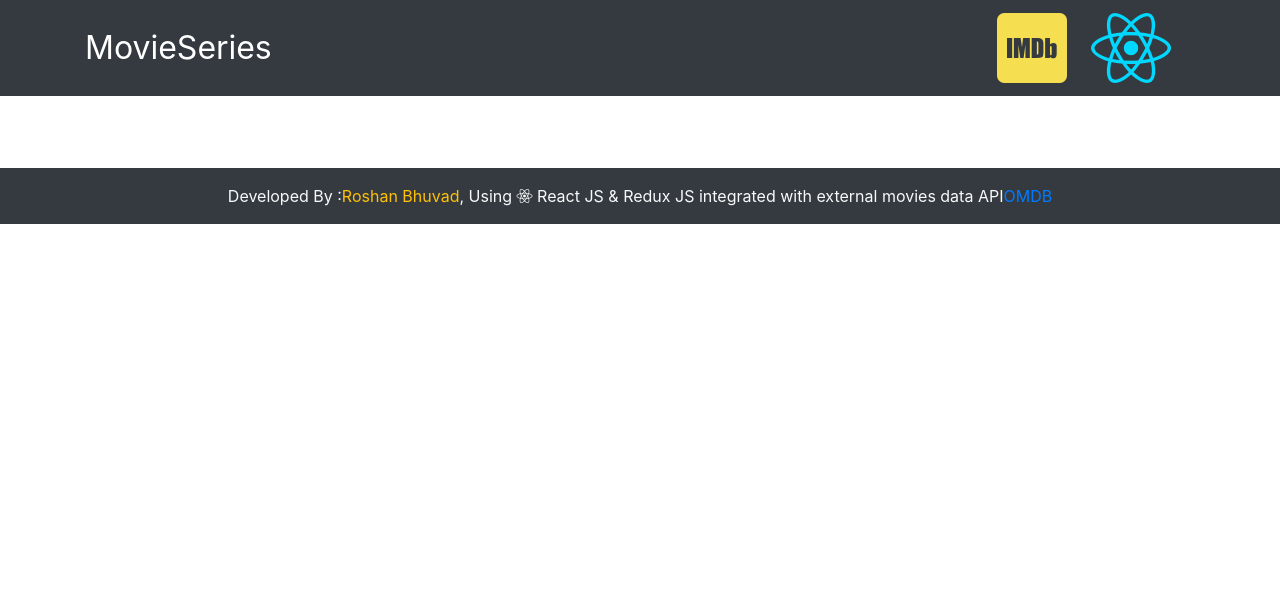
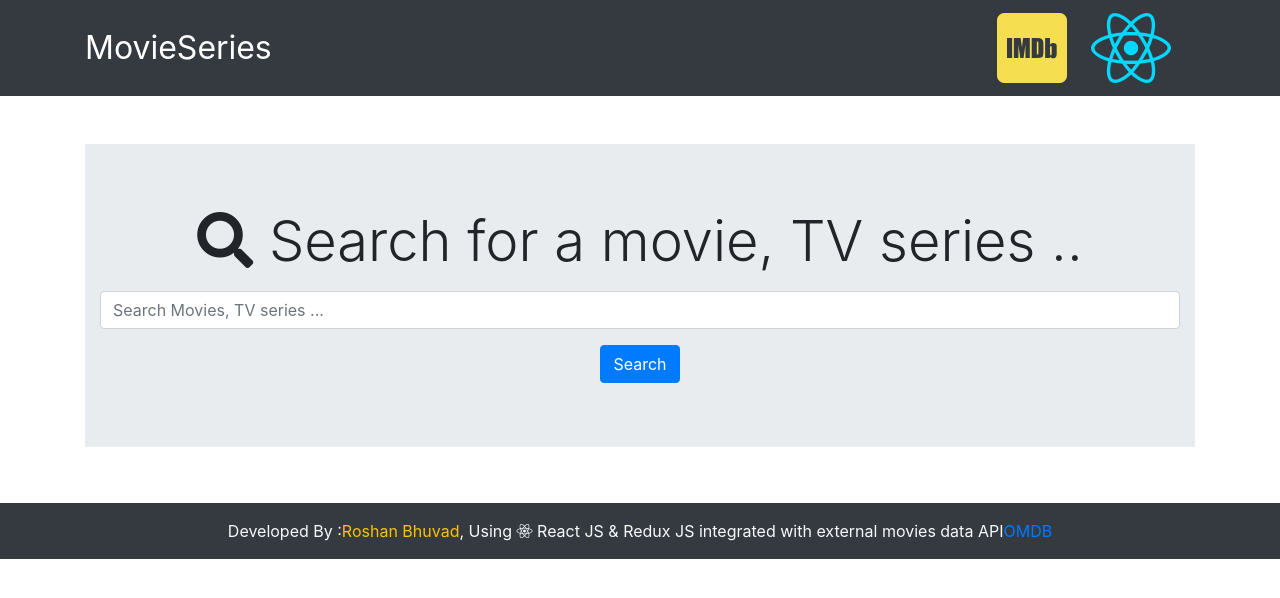
Before and after one commit to Roshanbhuvad/MovieSeries, a React (Create React App) app: page / in a window 1280 px wide. Shown: the top 598 px of the page. Built offline with nearby package versions, Linux system fonts and the light colour scheme.

Commit message:
SearchForm and landing components are added

```diff
--- a/src/App.js
+++ b/src/App.js
@@ -2,12 +2,14 @@ import React, { Component } from "react";
 import "./App.css";
 import Navbar from "./components/layout/Navbar";
 import Footer from "./components/layout/Footer";
+import Landing from "./components/home/Landing";
 
 class App extends Component {
   render() {
     return (
       <div>
         <Navbar />
+        <Landing />
         <Footer />
       </div>
     );
--- a/src/actions/searchActions.js
+++ b/src/actions/searchActions.js
@@ -3,7 +3,7 @@
 import { SEARCH_MOVIE } from "./types";
 
 export const searchMovie = (text) => (dispatch) => {
-  //in dispatch I am just dispatching the action type and the action payload which will make the reducer recognize the action
+  // just dispatching the action type and the action payload which will make the reducer recognize the action
   dispatch({
     type: SEARCH_MOVIE,
     payload: text,
--- /dev/null
+++ b/src/components/home/Landing.js
@@ -0,0 +1,15 @@
+import React, { Component } from "react";
+
+import SearchForm from "./SearchForm";
+
+export class Landing extends Component {
+  render() {
+    return (
+      <div className="container">
+        <SearchForm />
+      </div>
+    );
+  }
+}
+
+export default Landing;
--- /dev/null
+++ b/src/components/home/SearchForm.js
@@ -0,0 +1,30 @@
+import React, { Component } from "react";
+
+export class SearchForm extends Component {
+  render() {
+    return (
+      <div className="jumbotron jumbotron-fluid mt-5 text-center">
+        <div className="container">
+          <h1 className="display-4 mb-3">
+            <i className="fa fa-search" /> Search for a movie, TV series ..
+          </h1>
+          <form id="searchForm" onSubmit={this.onSubmit}>
+            <input
+              type="text"
+              className="form-control"
+              name="searchText"
+              placeholder="Search Movies, TV series ..."
+              onChange={this.onChange}
+            />
+            <button type="submit" className="btn btn-primary btn-bg mt-3">
+              {" "}
+              Search{" "}
+            </button>
+          </form>
+        </div>
+      </div>
+    );
+  }
+}
+
+export default SearchForm;
--- a/src/reducers/searchReducer.js
+++ b/src/reducers/searchReducer.js
@@ -1,4 +1,4 @@
-/* Reducer first it tests the action  the reducer is testing the action and each action has two parameters
+/* the reducer is testing the action and each action has two parameters
   first one is the type which will making their user recognizing this action, the reducer is recognizing the action by
    its type  depending on the type it will take a new state and setting a new state depending on the type of action
    and second paramter is payload payload is the data which is coming from the action  */
```
